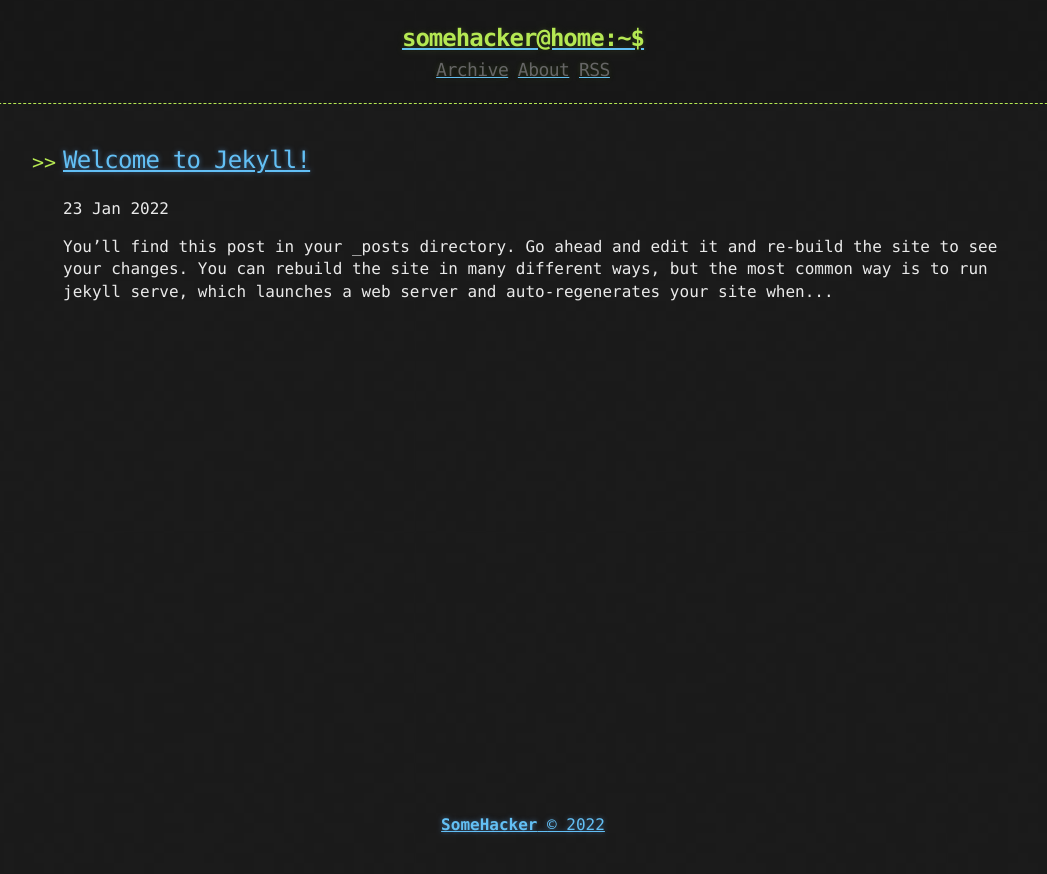
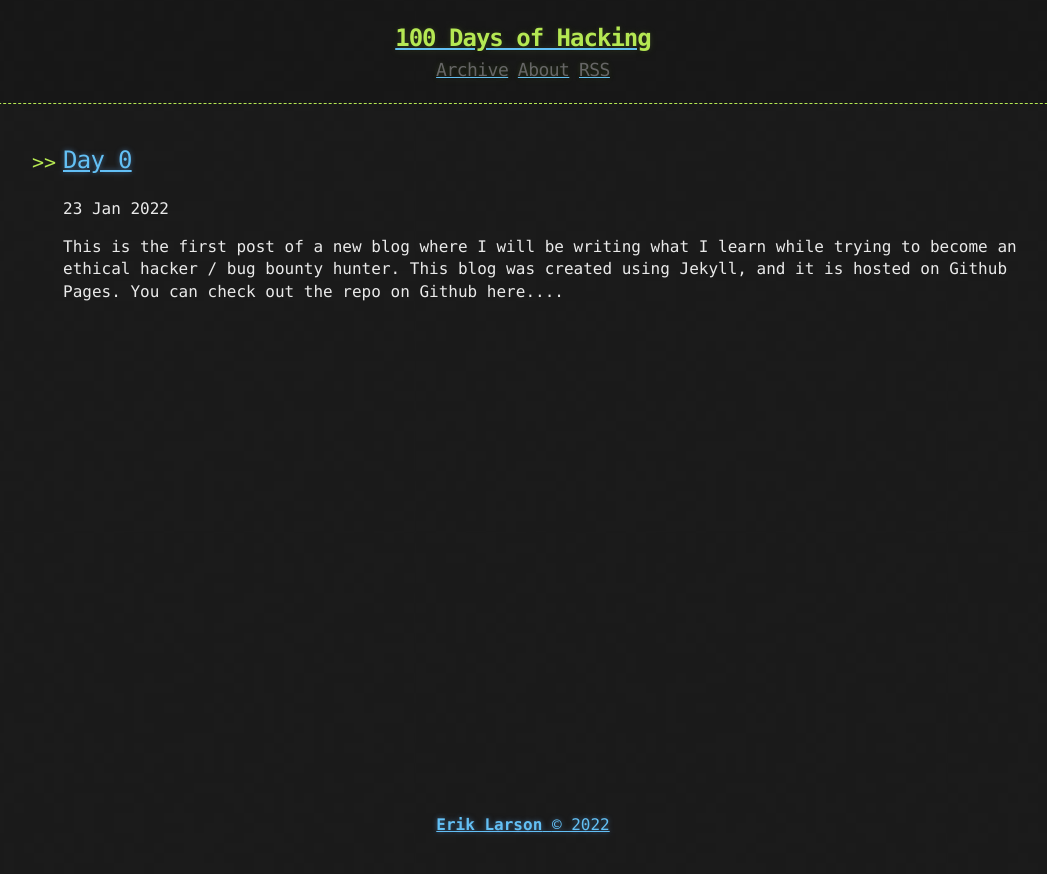
Before and after one commit to eriklarson84/eriklarson84.github.io, a Jekyll site: the page built from index.html, in a window 1280 px wide. Shown: the top 874 px of the page, without its empty margins (117-1164 px from the left). Built offline with Jekyll 4.4.1, drawn with Linux system fonts in a browser that asks for light colours; the list of posts is cut into pages by our own code.

Commit message:
some more edits and day 0 post

```diff
--- a/_config.yml
+++ b/_config.yml
@@ -22,7 +22,7 @@ title: 100 days of Hacking
 description: "A blog documenting my journey of learning how to hack"
 author:
   name: "Erik Larson"
-  email: "someone@somewebsite.somedomain"
+  email: "erikindiana@gmail.com"
   url: "https://eriklarson84.github.io"
 
 #baseurl: /
@@ -44,8 +44,8 @@ defaults:
 future: true
 
 # Custom variables
-owner : "SomeHacker"
-year : "2020"
+owner : "Erik Larson"
+year : "2022"
 
 #google_analytics:
 
--- a/_includes/header.html
+++ b/_includes/header.html
@@ -2,7 +2,7 @@
     <div>
       <a href="{{ "/" | prepend: site.baseurl | replace: '//', '/' }}">
       {% assign owner_first_name = site.owner | split: " " %}
-      <h1>{{ owner_first_name[0] | downcase }}@home:~$</h1>
+      <h1>100 Days of Hacking</h1>
       </a>
       <div class="header-links">
         {% include links.html %}
--- /dev/null
+++ b/_posts/2022-01-23-day0.markdown
@@ -0,0 +1,7 @@
+---
+layout: post
+title:  "Day 0"
+date:   2022-01-23 02:15:21 -0500
+categories: jekyll update
+---
+This is the first post of a new blog where I will be writing what I learn while trying to become an ethical hacker / bug bounty hunter. This blog was created using Jekyll, and it is hosted on Github Pages. You can check out the repo on Github [here](https://github.com/eriklarson84/eriklarson84.github.io).
--- a/_posts/2022-01-23-welcome-to-jekyll.markdown
+++ /dev/null
@@ -1,29 +0,0 @@
----
-layout: post
-title:  "Welcome to Jekyll!"
-date:   2022-01-23 02:15:21 -0500
-categories: jekyll update
----
-You’ll find this post in your `_posts` directory. Go ahead and edit it and re-build the site to see your changes. You can rebuild the site in many different ways, but the most common way is to run `jekyll serve`, which launches a web server and auto-regenerates your site when a file is updated.
-
-Jekyll requires blog post files to be named according to the following format:
-
-`YEAR-MONTH-DAY-title.MARKUP`
-
-Where `YEAR` is a four-digit number, `MONTH` and `DAY` are both two-digit numbers, and `MARKUP` is the file extension representing the format used in the file. After that, include the necessary front matter. Take a look at the source for this post to get an idea about how it works.
-
-Jekyll also offers powerful support for code snippets:
-
-{% highlight ruby %}
-def print_hi(name)
-  puts "Hi, #{name}"
-end
-print_hi('Tom')
-#=> prints 'Hi, Tom' to STDOUT.
-{% endhighlight %}
-
-Check out the [Jekyll docs][jekyll-docs] for more info on how to get the most out of Jekyll. File all bugs/feature requests at [Jekyll’s GitHub repo][jekyll-gh]. If you have questions, you can ask them on [Jekyll Talk][jekyll-talk].
-
-[jekyll-docs]: https://jekyllrb.com/docs/home
-[jekyll-gh]:   https://github.com/jekyll/jekyll
-[jekyll-talk]: https://talk.jekyllrb.com/
--- a/about.markdown
+++ b/about.markdown
@@ -4,15 +4,10 @@ title: About
 permalink: /about/
 ---
 
-This is the base Jekyll theme. You can find out more info about customizing your Jekyll theme, as well as basic Jekyll usage documentation at [jekyllrb.com](https://jekyllrb.com/)
+This is a blog documenting my journey of learning how to hack. I am doing  a "100 days of Hacking" challenge where I spend time each day dedicated to learning about cybersecurity and hacking, and writing my findings here.
 
-You can find the source code for Minima at GitHub:
-[jekyll][jekyll-organization] /
-[minima](https://github.com/jekyll/minima)
-
-You can find the source code for Jekyll at GitHub:
-[jekyll][jekyll-organization] /
-[jekyll](https://github.com/jekyll/jekyll)
-
-
-[jekyll-organization]: https://github.com/jekyll
+Follow me on Social Media:
+Github: eriklarson84
+Twitter: eriklarson03
+HackerOne:
+TryHackMe:
```
